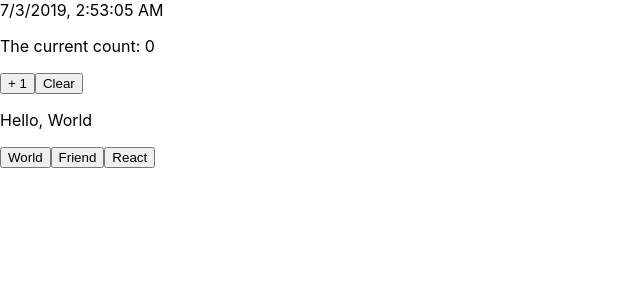
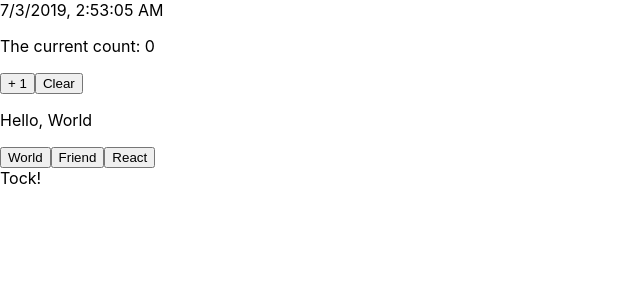
Before and after one commit to arminhus/react-playground, a React (Create React App) app: page / in a window 1280 px wide. Shown: the top 300 px of the page, without its empty margins (0-640 px from the left). Built offline with nearby package versions, Linux system fonts and the light colour scheme.

Commit message:
interval state and life-cycle drill

```diff
--- a/src/App.js
+++ b/src/App.js
@@ -6,6 +6,7 @@ import "./App.css";
 import TheDate from "./state/TheDate";
 import Counter from "./state/Counter";
 import HelloWorld from "./state-drills/HelloWorld";
+import Bomb from "./state-drills/Bomb";
 
 // make 2 tooltips here and another inside the App directly
 // const firstTooltip = (
@@ -53,6 +54,7 @@ class App extends Component {
         <TheDate />
         <Counter count={123} />
         <HelloWorld />
+        <Bomb />
       </div>
     );
   }
--- /dev/null
+++ b/src/state-drills/Bomb.js
@@ -0,0 +1,63 @@
+/*
+Make a component called Bomb inside the ./src/state-drills/
+folder. Update your index.js to use the Bomb component
+to check that it works.
+The component should render a div element. Inside
+the div there should be a p that contains content of
+either "tick", "tock" or "BOOM!!!!".
+The component will have an initial state with a property
+count of 0.
+When the component mounts, register an interval that
+adds one to the count in state every second.
+When the component unmounts, clear the interval.
+When the count is divisible by 2, display the word "tick".
+When the count isn't divisible by 2, display the word "tock".
+If the count goes equal to or above 8, display "BOOM!!!!".
+When the count goes above or equal to 8,
+also clear the interval!
+ */
+
+import React from "react";
+
+class Bomb extends React.Component {
+  state = {
+    count: 0
+  };
+  constructor(props) {
+    console.log("constructor props", props);
+    super(props);
+    this.state = {
+      count: 0
+    };
+  }
+  componentDidMount() {
+    this.interval = setInterval(() => {
+      this.setState({
+        count: this.state.count + 1
+      });
+    }, 1000);
+  }
+
+  componentWillUnmount() {
+    console.log("componentWillUnmount");
+    clearInterval(this.interval);
+  }
+
+  renderWillExplode() {
+    const { count } = this.state;
+    if (count % 2 === 0) {
+      return "Tick!";
+    } else if (count >= 8) {
+      clearInterval(this.interval);
+      return "BOOM!";
+    } else {
+      return "Tock!";
+    }
+  }
+
+  render() {
+    return <div className="Bomb">{this.renderWillExplode()}</div>;
+  }
+}
+
+export default Bomb;
```
